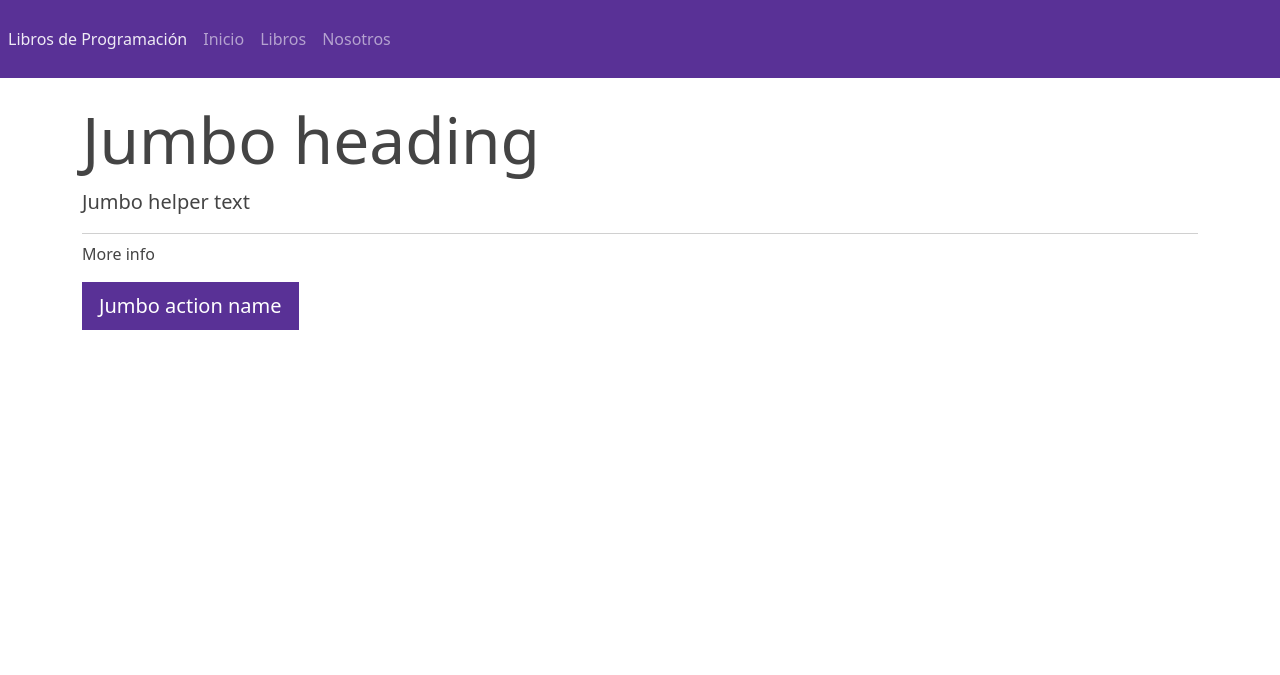
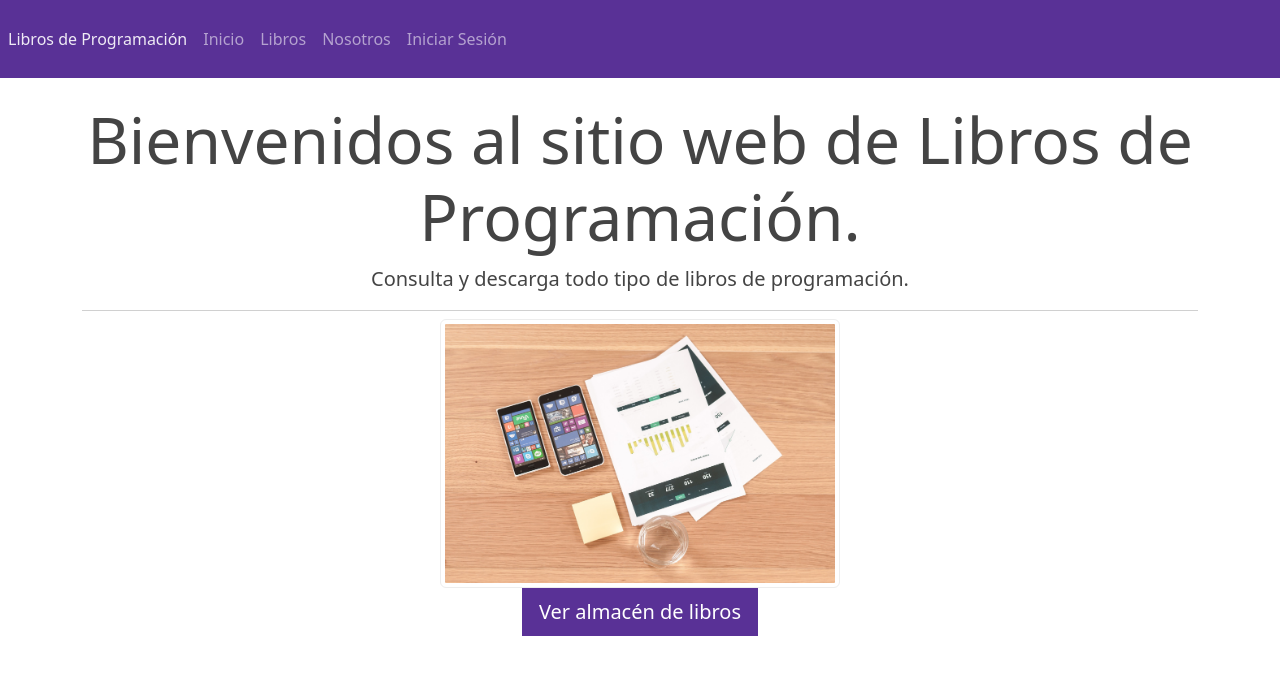
Before and after one commit to Juan-Carlos-Estevez-Vargas/Librarex, a PHP site: page / in a window 1280 px wide. Shown: the top 675 px of the page. Run offline with PHP 8.4, Linux system fonts and the light colour scheme.

Commit message:
Ajustes menores en la presentación de las vistas.

```diff
--- a/index.php
+++ b/index.php
@@ -1,11 +1,11 @@
 <?php include("template/cabecera.php"); ?>
-    <div class="jumbotron">
-        <h1 class="display-3">Jumbo heading</h1>
-        <p class="lead">Jumbo helper text</p>
+    <div class="jumbotron text-center">
+        <h1 class="display-3">Bienvenidos al sitio web de Libros de Programación.</h1>
+        <p class="lead">Consulta y descarga todo tipo de libros de programación.</p>
         <hr class="my-2">
-        <p>More info</p>
+        <img width="400" src="./img/banner.jpg" class="img-thumbnail rounded mx-auto d-block" />
         <p class="lead">
-            <a class="btn btn-primary btn-lg" href="Jumbo action link" role="button">Jumbo action name</a>
+            <a class="btn btn-primary btn-lg" href="productos.php" role="button">Ver almacén de libros</a>
         </p>
     </div>
 <?php include("template/pie.php"); ?>
--- a/productos.php
+++ b/productos.php
@@ -13,7 +13,7 @@
         <img class="card-img-top" src="./img/<?php echo $libro["imagen"]; ?>" alt="">
         <div class="card-body">
             <h4 class="card-title"><?php echo $libro["nombre"]; ?></h4>
-            <a name="" id="" class="btn btn-primary" href="#" role="button"> Ver más </a>
+            <a name="" id="" class="btn btn-primary" href="https://goalkicker.com/" role="button"> Ver más </a>
         </div>
     </div>
 </div>
--- a/template/cabecera.php
+++ b/template/cabecera.php
@@ -22,6 +22,9 @@
             <li class="nav-item">
                 <a class="nav-link" href="nosotros.php">Nosotros</a>
             </li>
+            <li class="nav-item">
+                <a class="nav-link" href="./administrador/index.php">Iniciar Sesión</a>
+            </li>
         </ul>
     </nav>
     <div class="container"> <br/>
```
Also changed, not shown: img/banner.jpg (added).
